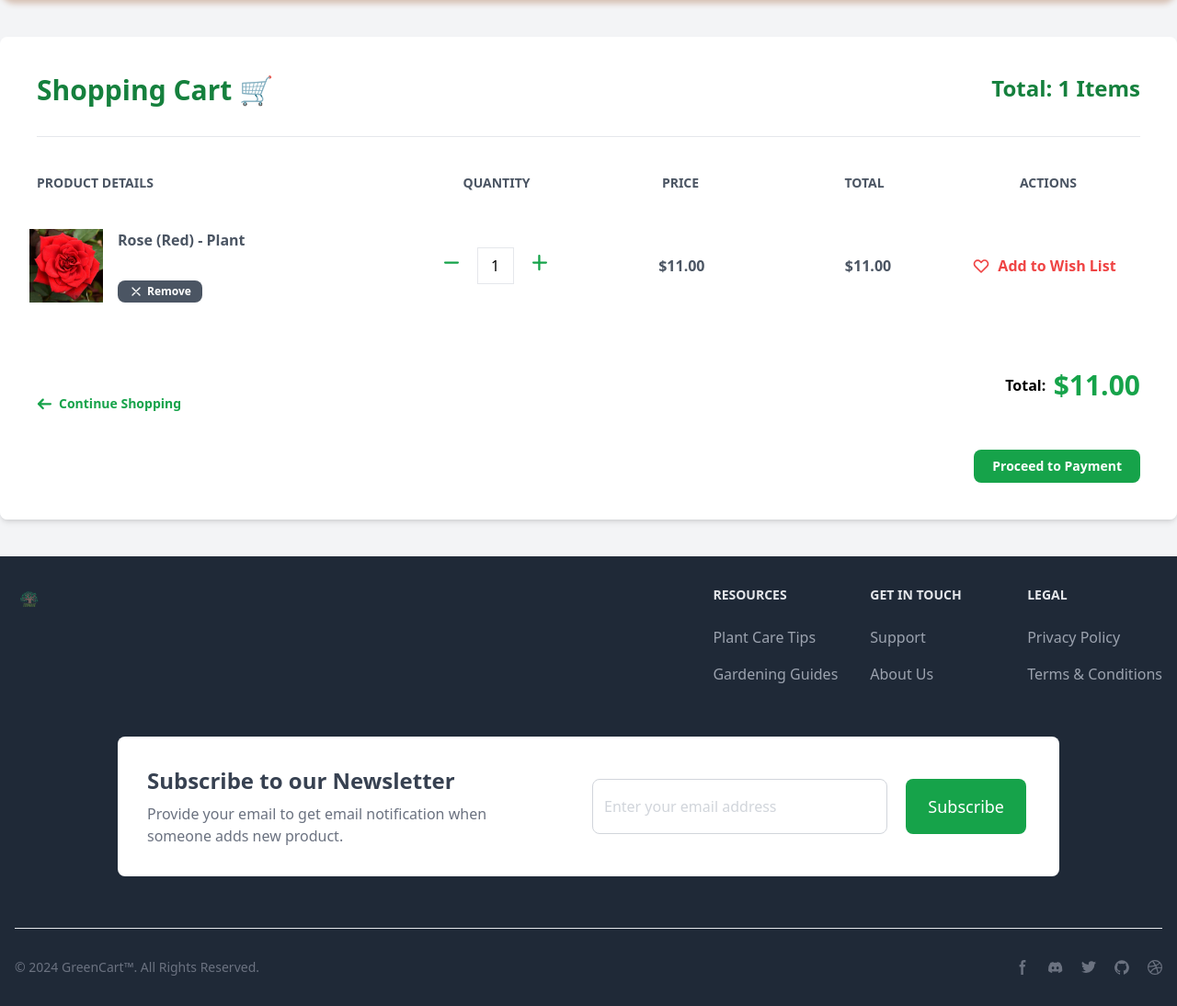
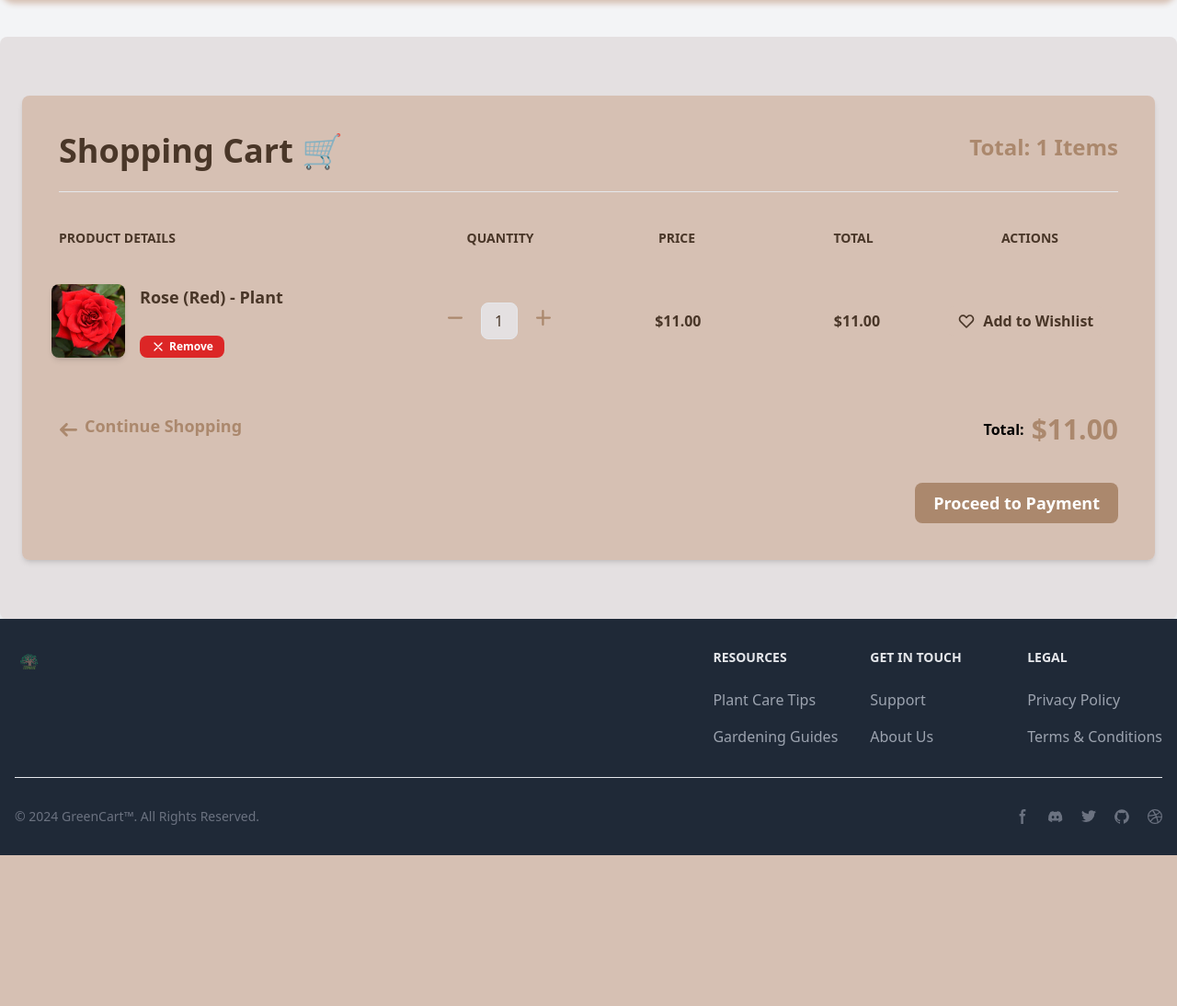
Before and after one commit to vidushichauhan/EcoWave_Team_Project, a Django app: page /cart/ in a window 1280 px wide. Shown: the part 80-1174 px from the top of the page at 92% size. After the commit the page ends 1010 px from the top, so only its background shows below. Run offline with Django 4.2, Linux system fonts and the light colour scheme; a user stored in the database is signed in; data comes from the database, SQL or seed files in the repository; parts of the project's set-up code (start-up, migrations or seed data) failed here and were passed over; some libraries are stand-ins or nearby versions.

```diff
--- a/GreenCart/settings.py
+++ b/GreenCart/settings.py
@@ -44,7 +44,8 @@ INSTALLED_APPS = [
     "add_to_cart.apps.AddToCartConfig",
     'payments.apps.PaymentsConfig',
     "userprofile.apps.UserprofileConfig",
-    "Support"
+    "Support",
+    'widget_tweaks',
 ]
 
 MIDDLEWARE = [
--- a/add_to_cart/templates/Cart/cart.html
+++ b/add_to_cart/templates/Cart/cart.html
@@ -1,8 +1,6 @@
 {% extends "Cart/base.html" %}
 
 {% block title %}Shopping Cart{% endblock %}
-
-
 
 {% block content %}
 
@@ -12,37 +10,35 @@
     }
 </style>
 
-
-<div class="container mx-auto mt-10">
+<div class="container mx-auto mt-10 p-6 bg-[#E4E0E1] rounded-lg shadow-lg">
     <div class="flex shadow-md my-10 rounded-lg">
-        <div class="w-full bg-white px-10 py-10 rounded-lg">
+        <div class="w-full bg-[#D6C0B3] px-10 py-10 rounded-lg">
             <!-- Shopping Cart Header -->
-            <div class="flex justify-between border-b pb-8">
-                <h1 class="font-semibold text-3xl text-green-700">Shopping Cart 🛒</h1>
-                <h2 class="font-semibold text-2xl text-green-700">Total: {{ total_items }} Items</h2>
+            <div class="flex justify-between border-b pb-6">
+                <h1 class="font-bold text-4xl text-[#493628]">Shopping Cart 🛒</h1>
+                <h2 class="font-semibold text-2xl text-[#AB886D]">Total: {{ total_items }} Items</h2>
             </div>
             {% if cart_items %}
             <!-- Cart Columns Header -->
             <div class="flex mt-10 mb-5">
-                <h3 class="font-semibold text-gray-600 text-sm uppercase w-2/5">Product Details</h3>
-                <h3 class="font-semibold text-center text-gray-600 text-sm uppercase w-1/5 text-center">Quantity</h3>
-                <h3 class="font-semibold text-center text-gray-600 text-sm uppercase w-1/5 text-center">Price</h3>
-                <h3 class="font-semibold text-center text-gray-600 text-sm uppercase w-1/5 text-center">Total</h3>
-                <h3 class="font-semibold text-center text-gray-600 text-sm uppercase w-1/5 text-center">Actions</h3>
+                <h3 class="font-semibold text-[#493628] text-sm uppercase w-2/5">Product Details</h3>
+                <h3 class="font-semibold text-center text-[#493628] text-sm uppercase w-1/5">Quantity</h3>
+                <h3 class="font-semibold text-center text-[#493628] text-sm uppercase w-1/5">Price</h3>
+                <h3 class="font-semibold text-center text-[#493628] text-sm uppercase w-1/5">Total</h3>
+                <h3 class="font-semibold text-center text-[#493628] text-sm uppercase w-1/5">Actions</h3>
             </div>
             <!-- Cart Items -->
             {% for item in cart_items %}
-            <div class="flex items-center hover:bg-gray-100 -mx-8 px-6 py-5">
+            <div class="flex items-center hover:bg-[#E4E0E1] -mx-8 px-6 py-5">
                 <div class="flex w-2/5">
                     <div class="w-30">
-                        <img class="w-20" src="{{ item.product.image.url }}" alt="product">
+                        <img class="w-20 rounded-lg shadow-md" src="{{ item.product.image.url }}" alt="product">
                     </div>
                     <div class="flex flex-col justify-between ml-4 flex-grow">
-                        <span class="font-bold text-md text-gray-600">{{ item.product.name }}</span>
+                        <span class="font-bold text-lg text-[#493628]">{{ item.product.name }}</span>
                         <form action="{% url 'add_to_cart:remove_from_cart' item.id %}" method="POST">
                             {% csrf_token %}
-                            {% comment %} <button type="submit" class="font-semibold hover:text-green-600 text-red-500 text-xs">Remove</button> {% endcomment %}
-                            <button type="submit" class="bg-gray-600 text-white py-1 px-3 rounded-lg text-xs font-semibold hover:bg-red-600 hover:text-white flex items-center justify-center">
+                            <button type="submit" class="bg-red-600 text-white py-1 px-3 rounded-lg text-xs font-semibold hover:bg-red-700 flex items-center justify-center">
                                 <svg xmlns="http://www.w3.org/2000/svg" class="h-4 w-4 mr-1" fill="none" viewBox="0 0 24 24" stroke="currentColor">
                                     <path stroke-linecap="round" stroke-linejoin="round" stroke-width="2" d="M6 18L18 6M6 6l12 12" />
                                 </svg>
@@ -55,31 +51,31 @@
                     <form action="{% url 'add_to_cart:decrement_quantity' item.id %}" method="POST">
                         {% csrf_token %}
                         <button type="submit">
-                            <svg class="fill-current text-green-600 w-4 mt-2 mx-3 cursor-pointer" viewBox="0 0 448 512">
+                            <svg class="fill-current text-[#AB886D] w-4 mt-2 mx-3 cursor-pointer" viewBox="0 0 448 512">
                                 <path d="M416 208H32c-17.67 0-32 14.33-32 32s14.33 32 32 32h384c17.67 0 32-14.33 32-32s-14.33-32-32-32z"/>
                             </svg>
                         </button>
                     </form>
-                    <input class="mx-2 border text-center w-10 h-10" type="text" name="quantity" value="{{ item.quantity }}" min="1">
+                    <input class="mx-2 border text-center w-10 h-10 bg-[#E4E0E1] rounded-lg text-[#493628]" type="text" name="quantity" value="{{ item.quantity }}" min="1">
                     <form action="{% url 'add_to_cart:increment_quantity' item.id %}" method="POST">
                         {% csrf_token %}
                         <button type="submit">
-                            <svg class="fill-current text-green-600 w-4 mt-2 mx-3 cursor-pointer" viewBox="0 0 448 512">
+                            <svg class="fill-current text-[#AB886D] w-4 mt-2 mx-3 cursor-pointer" viewBox="0 0 448 512">
                                 <path d="M416 208H240V32c0-17.67-14.33-32-32-32s-32 14.33-32 32v176H32c-17.67 0-32 14.33-32 32s14.33 32 32 32h144v176c0 17.67 14.33 32 32 32s32-14.33 32-32V272h176c17.67 0 32-14.33 32-32s-14.33-32-32-32z"/>
                             </svg>
                         </button>
                     </form>
                 </div>
-                <span class="text-center w-1/5 font-semibold text-md text-gray-600">${{ item.product.discount_price }}</span>
-                <span class="text-center w-1/5 font-semibold text-md text-gray-600">${{ item.total_price }}</span>
+                <span class="text-center w-1/5 font-semibold text-md text-[#493628]">${{ item.product.discount_price }}</span>
+                <span class="text-center w-1/5 font-semibold text-md text-[#493628]">${{ item.total_price }}</span>
                 <div class="text-center w-1/5">
                     <form action="{% url 'add_to_cart:add_to_wishlist' item.id %}" method="POST">
                         {% csrf_token %}
-                        <button type="submit" class="font-semibold bg-white py-1 px-3 rounded-lg text-red-500 hover:text-white hover:bg-gray-600 text-md flex items-center justify-center hover:fill-red-500">
+                        <button type="submit" class="font-semibold bg-[#D6C0B3] py-1 px-3 rounded-lg text-[#493628] hover:bg-[#AB886D] hover:text-white text-md flex items-center justify-center">
                             <svg xmlns="http://www.w3.org/2000/svg" class="h-5 w-5 mr-2 wish-list-icon" fill="none" viewBox="0 0 24 24" stroke="currentColor">
                                 <path stroke-linecap="round" stroke-linejoin="round" stroke-width="2" d="M4.318 6.318a4.5 4.5 0 000 6.364L12 20.364l7.682-7.682a4.5 4.5 0 00-6.364-6.364L12 7.636l-1.318-1.318a4.5 4.5 0 00-6.364 0z" />
                             </svg>
-                            Add to Wish List
+                            Add to Wishlist
                         </button>
                     </form>
                 </div>
@@ -87,29 +83,28 @@
             {% endfor %}
             <!-- Continue Shopping and Total Amount -->
             <div class="flex justify-between mt-10">
-                <div class="w-1/2">
-                    <a href="{% url 'Shop:home' %}" class="flex font-semibold text-green-600 text-sm mt-10">
-                        <svg class="fill-current mr-2 text-green-600 w-4" viewBox="0 0 448 512"><path d="M134.059 296H416c17.673 0 32-14.327 32-32s-14.327-32-32-32H134.059l76.218-76.218c12.499-12.499 12.499-32.757 0-45.255s-32.757-12.499-45.255 0L32.273 240.573c-6.248 6.248-9.373 14.439-9.373 22.628s3.125 16.379 9.373 22.628l132.748 132.748c12.499 12.499 32.757 12.499 45.255 0s12.499-32.757 0-45.255L134.059 296z"/></svg>
+                <a href="{% url 'Shop:home' %}" class="flex font-semibold text-[#AB886D] text-lg">
+                    <svg class="fill-current mr-2 text-[#AB886D] w-5" viewBox="0 0 448 512"><path d="M134.059 296H416c17.673 0 32-14.327 32-32s-14.327-32-32-32H134.059l76.218-76.218c12.499-12.499 12.499-32.757 0-45.255s-32.757-12.499-45.255 0L32.273 240.573c-6.248 6.248-9.373 14.439-9.373 22.628s3.125 16.379 9.373 22.628l132.748 132.748c12.499 12.499 32.757 12.499 45.255 0s12.499-32.757 0-45.255L134.059 296z"/></svg>
                     Continue Shopping
                 </a>
-                </div>
-                <div class="flex justify-end w-1/2">
                 <div class="flex items-center">
-                        <span class="font-semibold text-md">Total:</span>&nbsp;&nbsp;<span class="font-semibold text-green-600 text-3xl"> ${{ total_amount }} </span>
-                    </div>
+                    <span class="font-semibold text-md">Total:</span>
+                    <span class="font-semibold text-[#AB886D] text-3xl ml-2">${{ total_amount }}</span>
                 </div>
             </div>
             <!-- Proceed to Checkout Button -->
             <div class="flex justify-end mt-10">
-                <a href="{% url 'payments:payment_form' %}" class="bg-green-600 flex font-semibold hover:bg-green-700 items-center px-5 py-2 rounded-lg text-white text-sm">
+                <a href="{% url 'payments:payment_form' %}" class="bg-[#AB886D] hover:bg-[#493628] flex font-semibold items-center px-5 py-2 rounded-lg text-white text-lg">
                     Proceed to Payment
                 </a>
             </div>
             {% else %}
             <!-- Empty Cart Message -->
-            <div class="bg-white p-4 rounded-lg shadow-lg mt-6">
-                <p class="text-xl font-semibold text-gray-700">Your cart is empty.</p>
-                <a href="{% url 'Shop:home' %}" class="mt-4 inline-block py-2 px-4 bg-green-600 text-white rounded-lg hover:bg-green-700">Continue Shopping</a>
+            <div class="bg-[#E4E0E1] p-6 rounded-lg shadow-lg mt-6 text-center">
+                <p class="text-2xl font-semibold text-[#493628]">Your cart is empty.</p>
+                <a href="{% url 'Shop:home' %}" class="mt-4 inline-block py-3 px-6 bg-[#AB886D] text-white rounded-lg hover:bg-[#493628] transition">
+                    Continue Shopping
+                </a>
             </div>
             {% endif %}
         </div>
--- a/templates/footer.html
+++ b/templates/footer.html
@@ -44,32 +44,6 @@
             </div>
         </div>
 
-
-        <div class="flex h-full justify-center items-center mt-8">
-            <div class="p-6 w-full">
-                <div
-                    class="flex flex-wrap items-center w-full max-w-5xl p-5 mx-auto text-left rounded-lg lg:flex-nowrap md:p-8 bg-white">
-                    <div class="flex-1 w-full mb-5 md:mb-0 md:pr-5 lg:pr-10 md:w-1/2">
-                        <h3 class="mb-2 text-2xl font-bold text-gray-700">Subscribe to our Newsletter</h3>
-                        <p class="text-gray-500 ">Provide your email to get email notification when someone adds
-                            new product.
-                        </p>
-                    </div>
-                    <div class="w-full px-1 flex-0 md:w-auto lg:w-1/2">
-                        <form method="POST" action="{% url 'GreenCartEcom:subscribe' %}">
-                            {% csrf_token %}
-                            <div class="flex flex-col sm:flex-row">
-                                <input type="email" id="email" name="email" placeholder="Enter your email address" value="{{ form.email.value }}" class="flex-1 px-3 py-2 placeholder-gray-300 text-black border border-gray-300 rounded-lg sm:mr-5 focus:outline-none focus:ring focus:ring-indigo-100 focus:border-indigo-300 " required>
-                                <button type="submit"  class="w-full px-6 py-4 mt-5 text-white text-lg bg-green-600 hover:bg-green-700 rounded-lg sm:mt-0 sm:w-auto whitespace-nowrap"> Subscribe </button>
-                            </div>
-                        </form>
-                    </div>
-                </div>
-            </div>
-        </div>
-
-
-
         <hr class="my-6 border-gray-200 sm:mx-auto lg:my-8" />
         <div class="sm:flex sm:items-center sm:justify-between">
             <span class="text-sm text-gray-500 sm:text-center">© 2024 <a href="/" class="hover:underline">GreenCart™</a>. All Rights Reserved.
```
Also changed, not shown: Shop/templates/Shop/create_product.html (+82 -98 lines), Shop/templates/Shop/product_list.html (+39 -24 lines), Shop/templates/Shop/recycle_product_list.html (+39 -23 lines), add_to_cart/templates/Cart/wishlist.html (+24 -29 lines), Auth/templates/Auth/signup.html (line endings or trailing spaces), media/offers_poster/FINAL GREENCART/1.png (deleted), media/offers_poster/FINAL GREENCART/2.png (deleted), media/offers_poster/FINAL GREENCART/3.png (deleted), 3 other files. Lines whose indentation alone changed are shown as unchanged.
